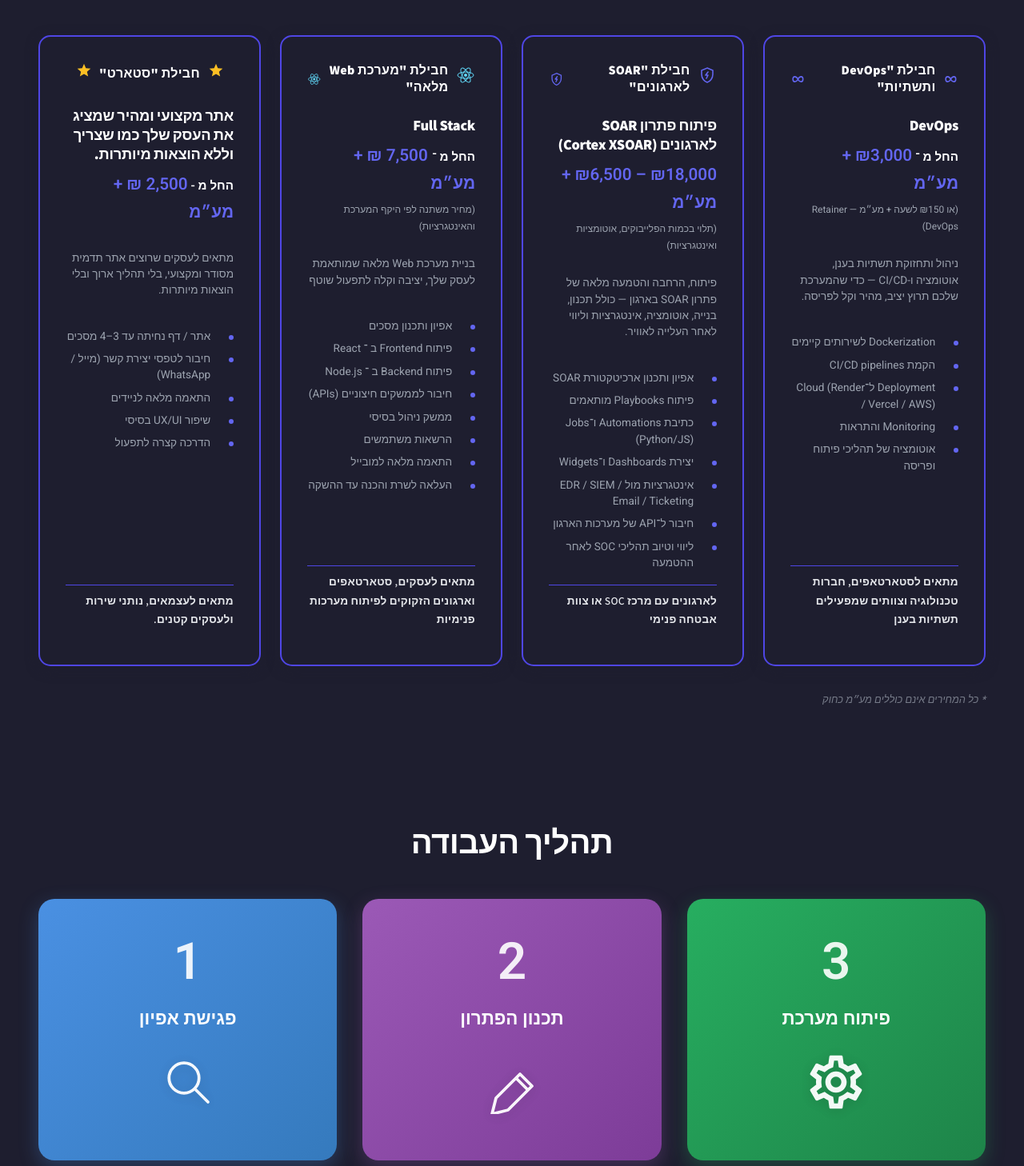
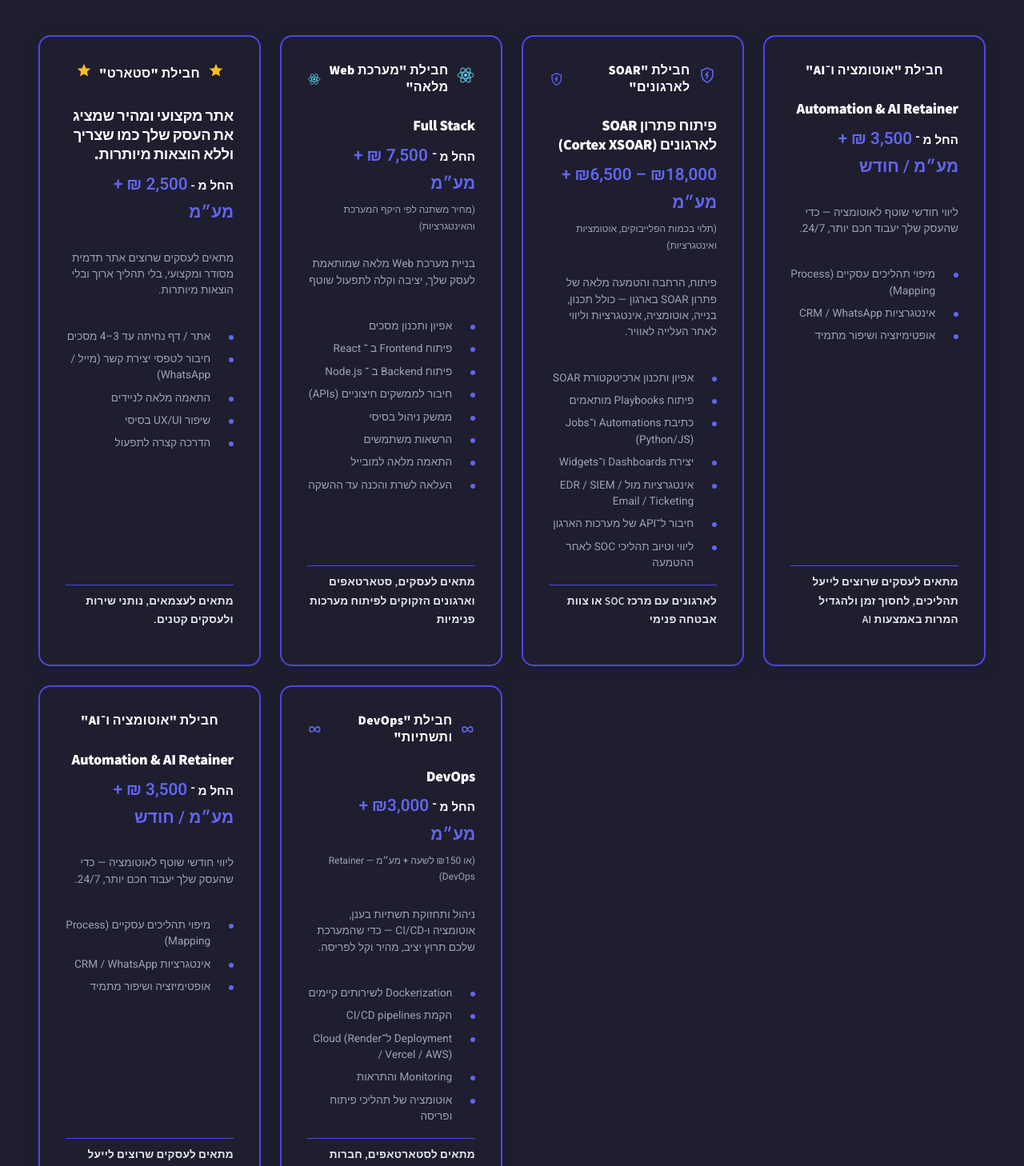
Before and after one commit to PrimeDev-IL/Portfolio, a React (Vite) app: page / in a window 1280 px wide. Shown: the part 1820-3278 px from the top of the page at 80% size. Built offline with nearby package versions, Linux system fonts and the light colour scheme.

Commit message:
Add Automation Retainer package details to Packages component

```diff
--- a/src/cmps/Packages.jsx
+++ b/src/cmps/Packages.jsx
@@ -95,7 +95,55 @@ export function Packages() {
                     <p className="cta">לארגונים עם מרכז SOC או צוות אבטחה פנימי</p>
                 </article>
 
-                {/* Card 4: DevOps Package */}
+                {/* Card 4: Automation & AI Retainer */}
+                <article className="card" role="listitem">
+                    <div className="card-top">
+                        <span aria-hidden="true">{sharedIcons.aiBot}</span>
+                        <h3 className="card-eyebrow">חבילת "אוטומציה ו־AI"</h3>
+                        <span aria-hidden="true">{sharedIcons.aiBot}</span>
+                    </div>
+
+                    <div className="card-header">
+                        <h2 className="card-title">Automation & AI Retainer</h2>
+                        <p className="price">החל מ ־ <span className="price-value">3,500 ₪ + מע״מ / חודש</span></p>
+                    </div>
+
+                    <p className="card-sub">ליווי חודשי שוטף לאוטומציה — כדי שהעסק שלך יעבוד חכם יותר, 24/7.</p>
+
+                    <ul className="package-features">
+                        <li>מיפוי תהליכים עסקיים (Process Mapping)</li>
+                        <li>אינטגרציות CRM / WhatsApp</li>
+                        <li>אופטימיזציה ושיפור מתמיד</li>
+                    </ul>
+
+                    <p className="cta">מתאים לעסקים שרוצים לייעל תהליכים, לחסוך זמן ולהגדיל המרות באמצעות AI</p>
+                </article>
+
+                {/* Card 5: DevOps Package */}
+                <article className="card" role="listitem">
+                    <div className="card-top">
+                        <span aria-hidden="true">{sharedIcons.aiBot}</span>
+                        <h3 className="card-eyebrow">חבילת "אוטומציה ו־AI"</h3>
+                        <span aria-hidden="true">{sharedIcons.aiBot}</span>
+                    </div>
+
+                    <div className="card-header">
+                        <h2 className="card-title">Automation & AI Retainer</h2>
+                        <p className="price">החל מ ־ <span className="price-value">3,500 ₪ + מע״מ / חודש</span></p>
+                    </div>
+
+                    <p className="card-sub">ליווי חודשי שוטף לאוטומציה — כדי שהעסק שלך יעבוד חכם יותר, 24/7.</p>
+
+                    <ul className="package-features">
+                        <li>מיפוי תהליכים עסקיים (Process Mapping)</li>
+                        <li>אינטגרציות CRM / WhatsApp</li>
+                        <li>אופטימיזציה ושיפור מתמיד</li>
+                    </ul>
+
+                    <p className="cta">מתאים לעסקים שרוצים לייעל תהליכים, לחסוך זמן ולהגדיל המרות באמצעות AI</p>
+                </article>
+
+                {/* Card 5: DevOps Package */}
                 <article className="card">
                     <div className="card-top">
                         {sharedIcons.infinity}
```
